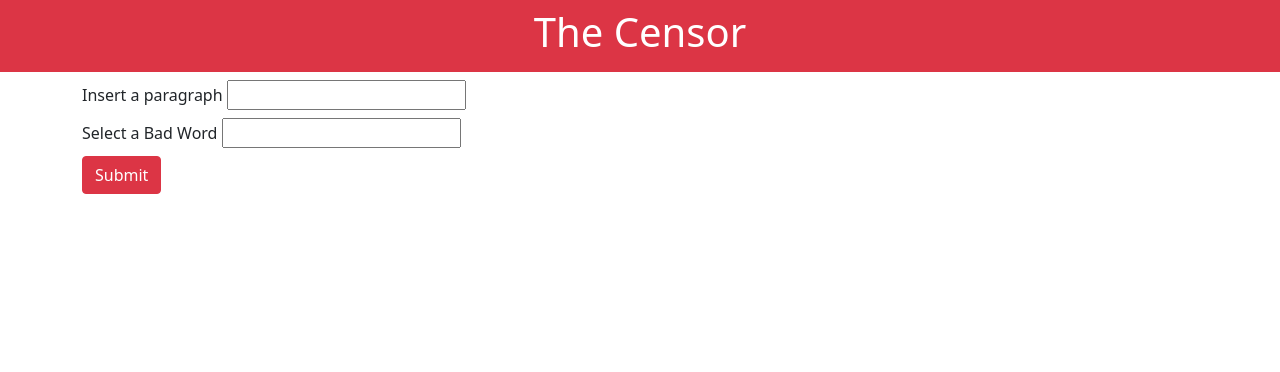
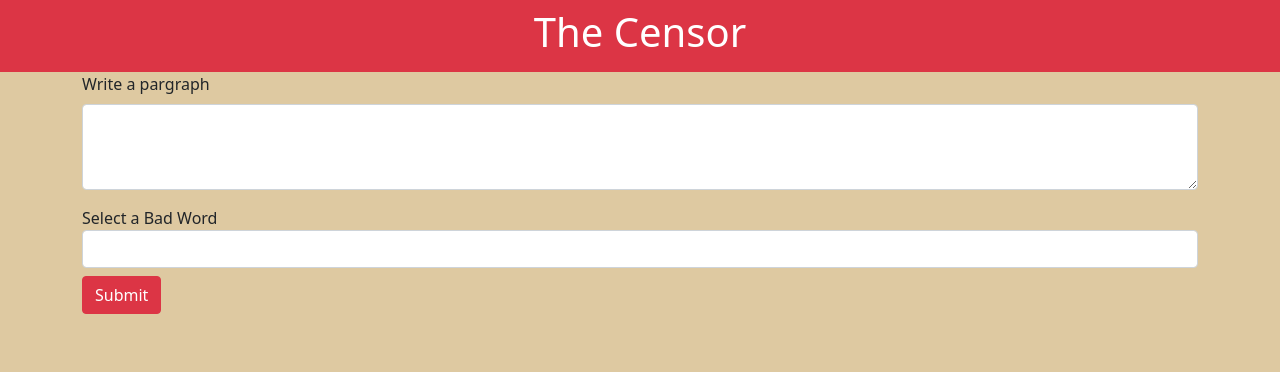
Before and after one commit to giuseppevignanello/php-badwords, a PHP site: page / in a window 1280 px wide. Shown: the top 372 px of the page. Run offline with PHP 8.4, Linux system fonts and the light colour scheme.

Commit message:
fix the style

```diff
--- /dev/null
+++ b/assets/css/style.css
@@ -0,0 +1,3 @@
+body {
+    background-color: rgba(219, 196, 152, 0.904);
+}
--- a/index.php
+++ b/index.php
@@ -5,8 +5,10 @@
     <meta charset="UTF-8">
     <meta http-equiv="X-UA-Compatible" content="IE=edge">
     <meta name="viewport" content="width=device-width, initial-scale=1.0">
+
     <link href='https://cdn.jsdelivr.net/npm/bootstrap@5.1.3/dist/css/bootstrap.min.css' rel='stylesheet'
         integrity='sha384-1BmE4kWBq78iYhFldvKuhfTAU6auU8tT94WrHftjDbrCEXSU1oBoqyl2QvZ6jIW3' crossorigin='anonymous'>
+    <link rel="stylesheet" href="./assets/css/style.css">
     <title>Document</title>
 </head>
 
@@ -17,13 +19,13 @@
 
     <div class="container">
         <form action="badWord.php" method="get">
-            <div class="my-2">
-                <label for="paragraph">Insert a paragraph</label>
-                <input type="text" name="paragraph" id=paragraph>
+            <div class="mb-3">
+                <label for="exampleFormControlTextarea1" class="form-label">Write a pargraph</label>
+                <textarea class="form-control" name="paragraph" id=paragraph rows="3"></textarea>
             </div>
             <div class="my-2">
                 <label for="badWord">Select a Bad Word</label>
-                <input type="text" name="badWord" id=badWord>
+                <input class="form-control" type="text" name="badWord" id=badWord>
             </div>
             <div class="my-2">
                 <button class="btn-danger btn" type="submit">
```
Also changed, not shown: badWord.php (+6 -6 lines).
